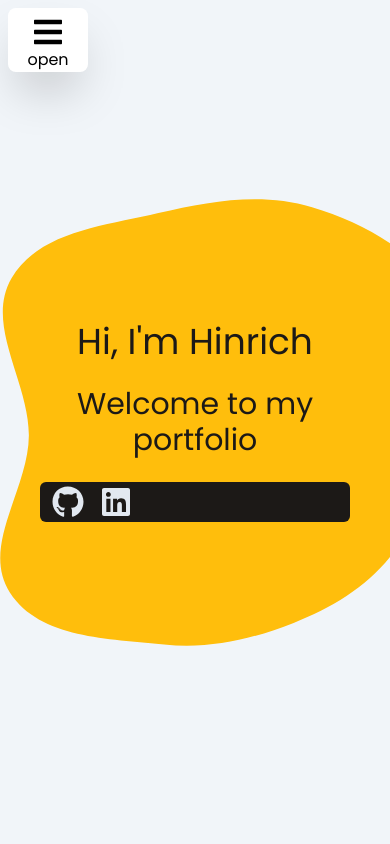
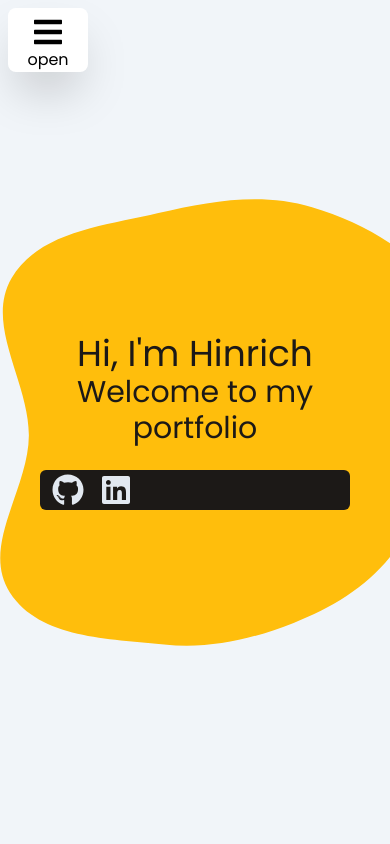
Before and after one commit to Amaterasu10/react-portfolio-vite, a React (Vite) app: page / in a window 390 px wide. Shown: the top 844 px of the page. Built offline with nearby package versions, Linux system fonts and the light colour scheme.

Commit message:
adjusted the padding for the home headings

```diff
--- a/src/sections/Home.jsx
+++ b/src/sections/Home.jsx
@@ -36,11 +36,11 @@ const Home = forwardRef(
 						sm:animate-[fadeInLeft_1s_ease-in]
 					"
 				>
-					<h2 className="pb-2 text-center sm:text-left heading primary-text">
+					<h2 className="lg:pb-2 text-center sm:text-left heading primary-text">
 						Hi, I'm Hinrich
 					</h2>
 
-					<h2 className="text-center sm:text-left pb-1 heading2 secondary-text">
+					<h2 className="text-center sm:text-left pb-1 heading2 pt-0 secondary-text font-poppins">
 						Welcome to my portfolio
 					</h2>
 
```
